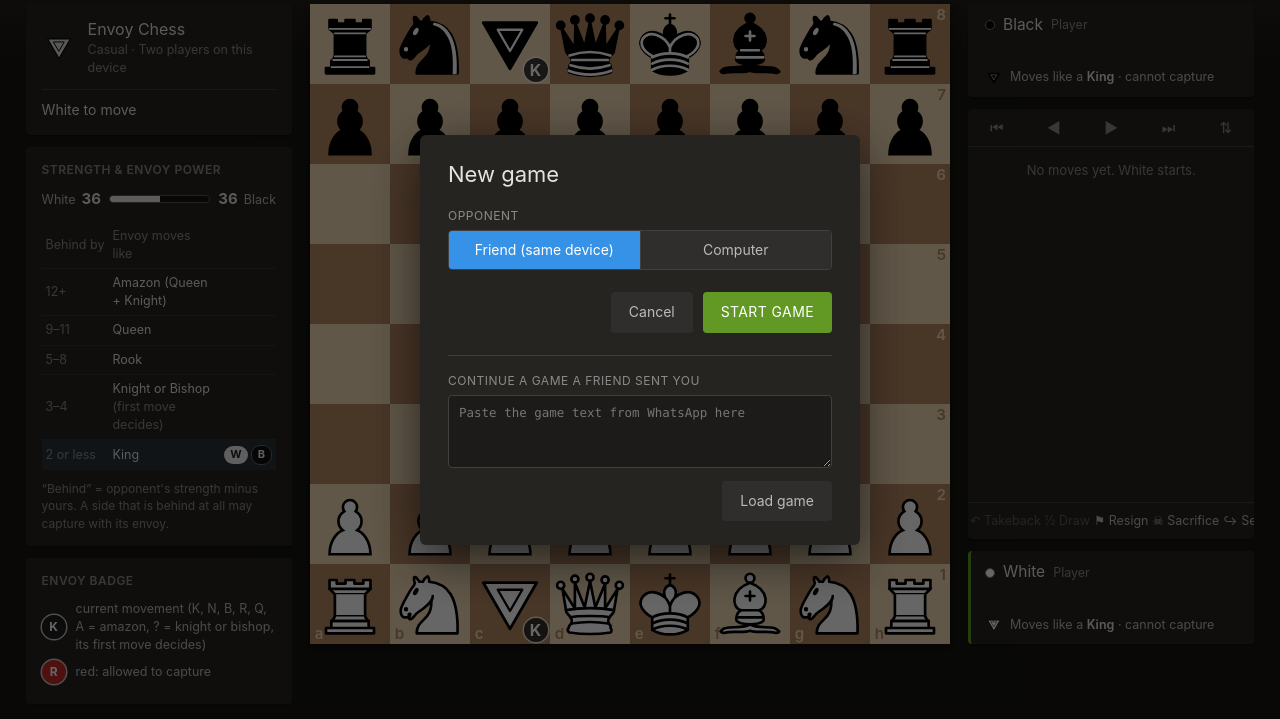
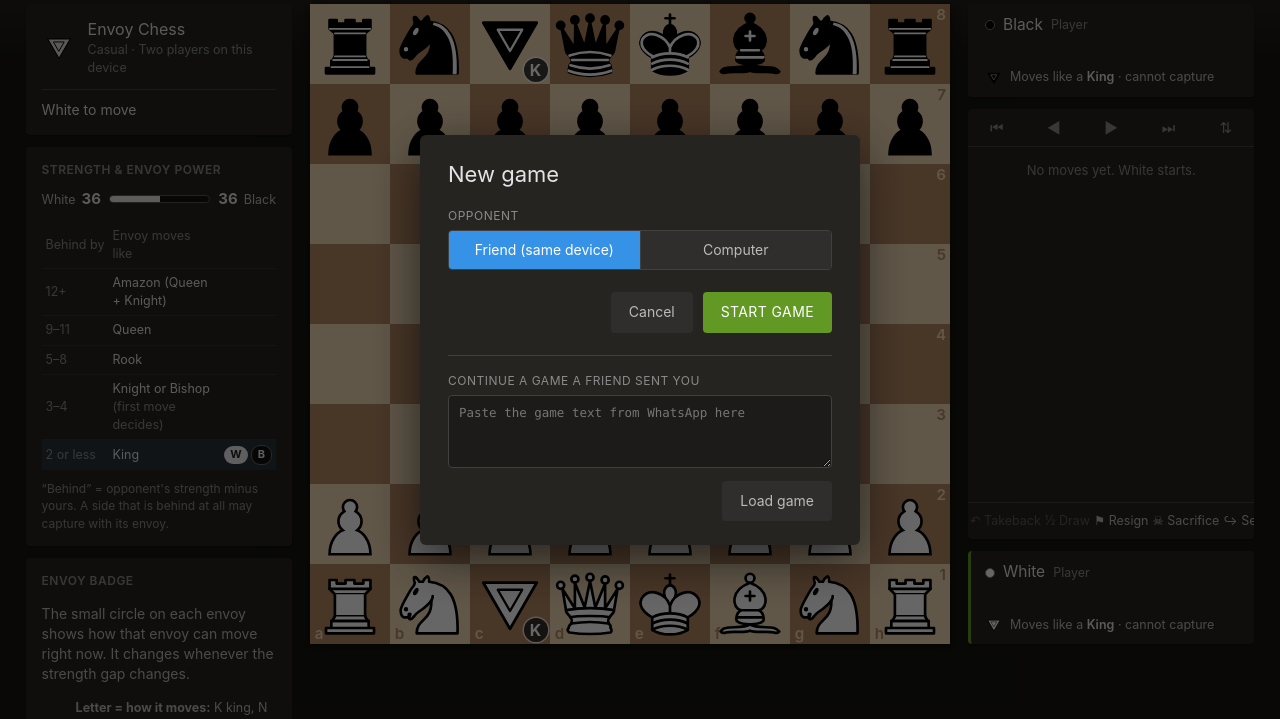
Before and after one commit to UnknownSequence/EnvoyChess, a plain HTML site: page index.html in a window 1280 px wide. Shown: the part 60-779 px from the top of the page. Drawn offline with Linux system fonts and the light colour scheme.

Commit message:
Clearer envoy rules and badge explanation

```diff
--- a/index.html
+++ b/index.html
@@ -43,9 +43,11 @@
 
       <section class="panel legend-panel">
         <h3>Envoy badge</h3>
+        <p class="legend-intro">The small circle on each envoy shows how that envoy can move right now. It changes whenever the strength gap changes.</p>
         <ul class="legend">
-          <li><span class="envoy-badge demo">K</span> current movement (K, N, B, R, Q, A = amazon, ? = knight or bishop, its first move decides)</li>
-          <li><span class="envoy-badge demo can-capture">R</span> red: allowed to capture</li>
+          <li><span class="envoy-badge demo">K</span> <span><b>Letter = how it moves:</b> K king, N knight, B bishop, R rook, Q queen, A amazon (queen + knight).</span></li>
+          <li><span class="envoy-badge demo pending">?</span> <span><b>Orange ?</b> = 3–4 behind and not chosen yet: it may move like a knight or a bishop, and its first move decides.</span></li>
+          <li><span class="envoy-badge demo can-capture">R</span> <span><b>Red</b> = its side is behind, so it may capture enemy pieces. Dark = it may not capture.</span></li>
         </ul>
       </section>
     </aside>
```
Also changed, not shown: 1 other file.
